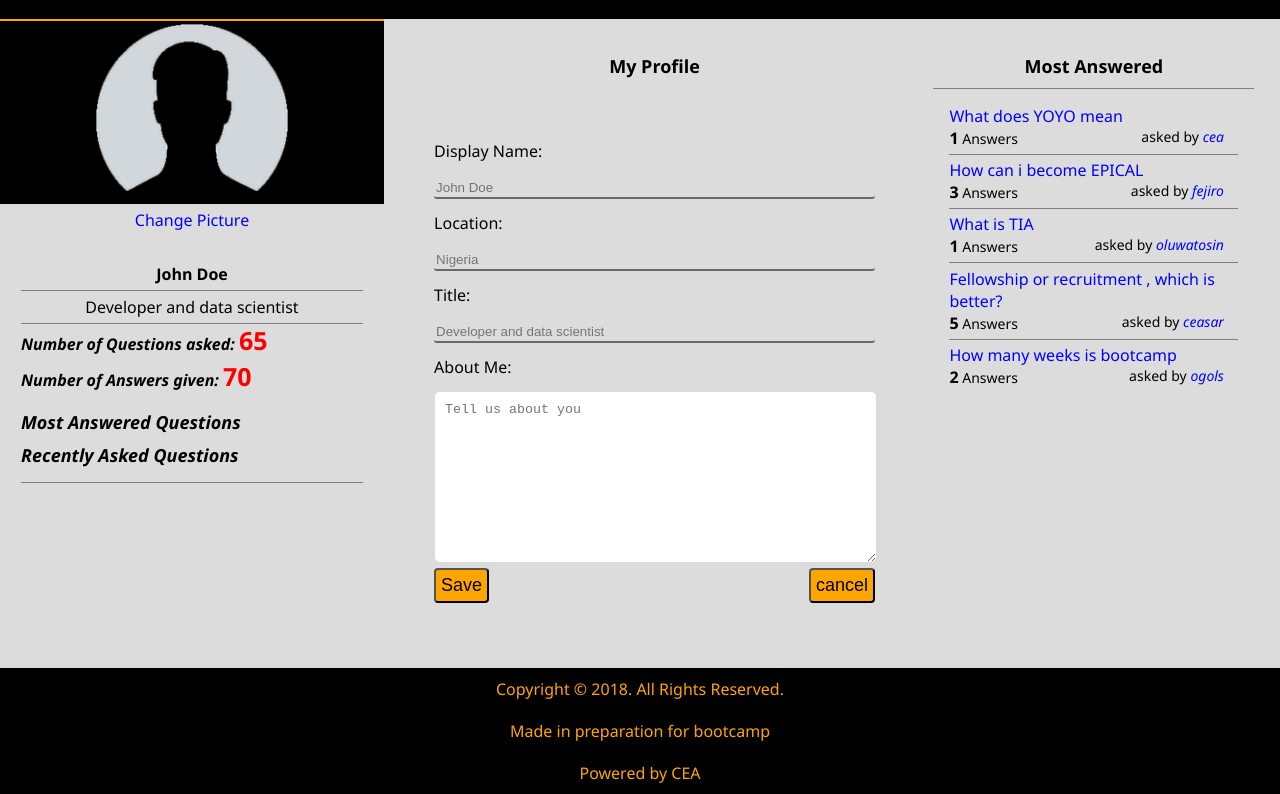
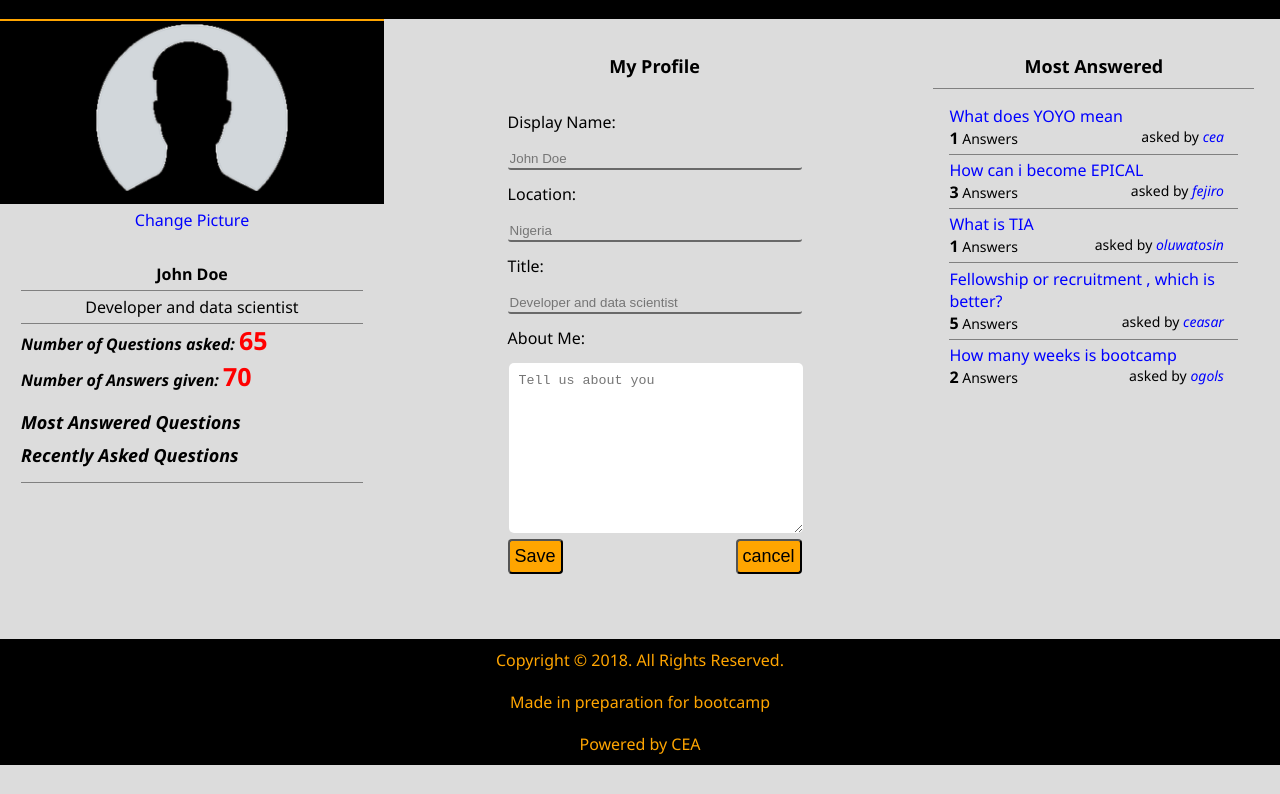
Before and after one commit to Cea-Personal/StackOverflow--lite, a plain HTML site: page UI/user.html in a window 1280 px wide. Shown: the part 68-862 px from the top of the page. After the commit the page ends 833 px from the top, so only its background shows below. Drawn offline with Linux system fonts and the light colour scheme; a script that the page names is missing.

Commit message:
feat(UI):Add styling [Finishes #159955260]

```diff
--- a/UI/styles.css
+++ b/UI/styles.css
@@ -334,6 +334,13 @@ display: inline-block;
 
 
 @media only screen and (min-width:601px){
+  form{
+    width:100%;
+    padding-top:10px;
+    padding-left:20%;
+    padding-right:20%;
+
+  }
   .ask,h3,.action{
     font-size:18px;
   }
```
